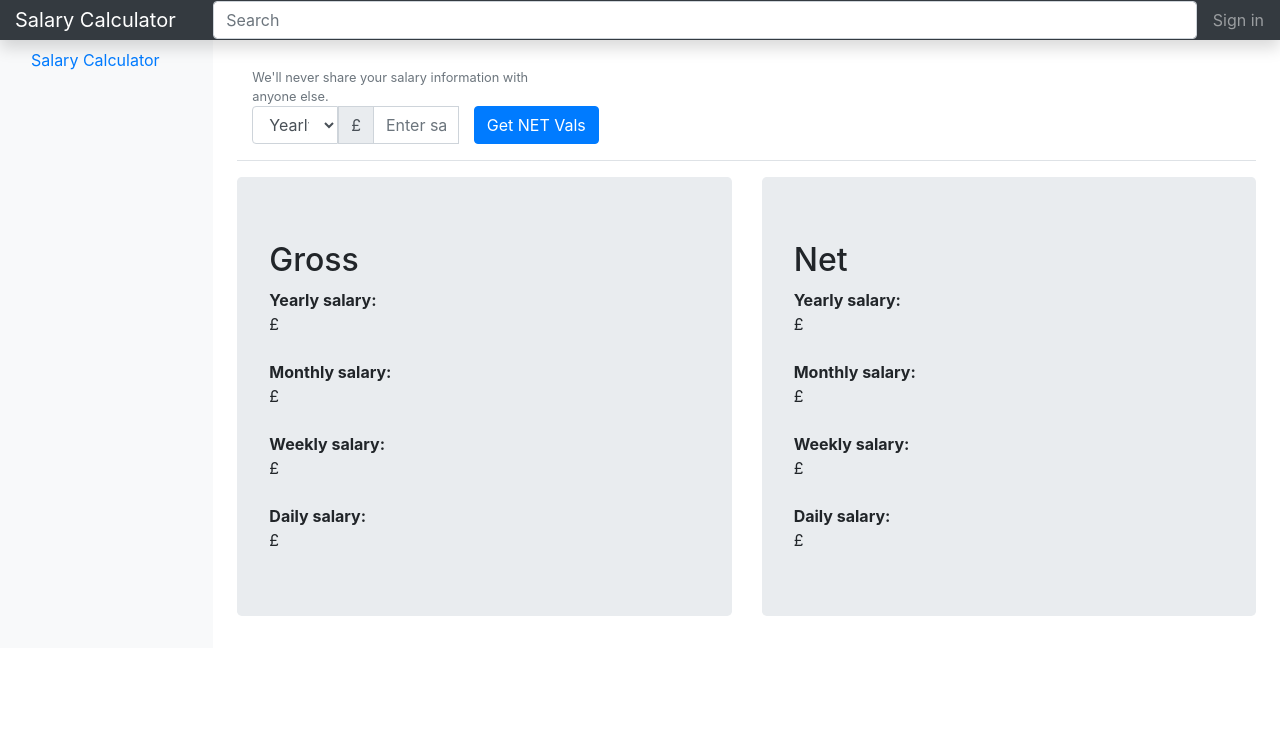
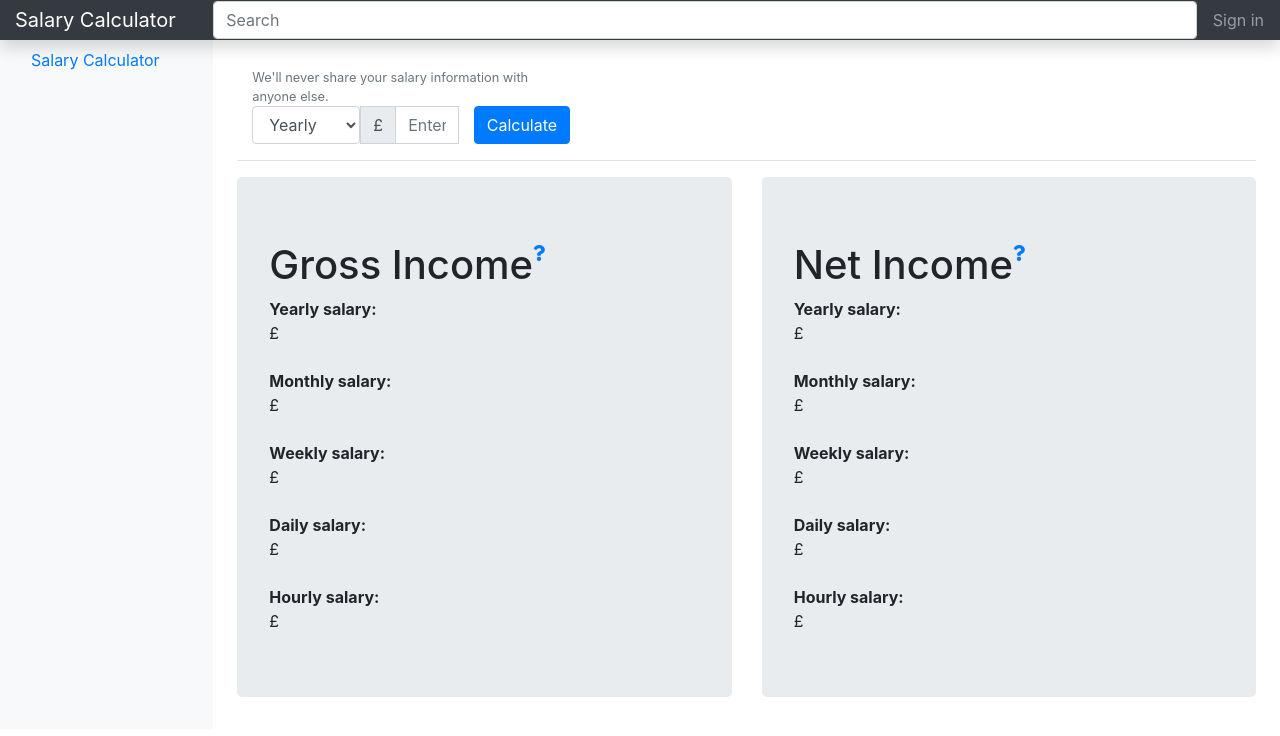
Before and after one commit to Comm4nd0/salary_calculator, a Django app: page / in a window 1280 px wide. Shown: the top 736 px of the page. Run offline with Django 3.2, Linux system fonts and the light colour scheme; some libraries are stand-ins or nearby versions.

Commit message:
changed some stuff

```diff
--- a/calculator/templates/calc.html
+++ b/calculator/templates/calc.html
@@ -9,21 +9,21 @@
                     else.
                 </small>
                 <div class="input-group mb-2">
+                    <div>
                         <select id="per" class="form-control">
                             <option value="yearly">Yearly</option>
                             <option value="monthly">Monthly</option>
                             <option value="weekly">Weekly</option>
                             <option value="daily">Daily</option>
+                            <option value="hourly">Hourly</option>
                         </select>
-
-                    <label class="sr-only" for="InputSalary">Username</label>
-
+                    </div>
                     <div class="input-group-prepend">
                         <div class="input-group-text">£</div>
                     </div>
                     <input type="text" class="form-control" id="InputSalary" placeholder="Enter salary">
                     <div class="col-4 ">
-                        <button id="getNet" class="btn btn-primary">Get NET Vals</button>
+                        <button id="getNet" class="btn btn-primary">Calculate</button>
                     </div>
                 </div>
 
@@ -34,7 +34,9 @@
             <div class="col-6">
 
                 <div class="jumbotron">
-                    <h2>Gross</h2>
+                    <div class="input-group-prepend">
+                        <h1>Gross Income </h1> <a href="#" data-toggle="tooltip" data-placement="top" title="Before Tax!"><i class="fas fa-question"></i></a>
+                    </div>
                     <strong>Yearly salary:</strong>
                     <div id="yearly">£</div>
                     <br>
@@ -46,13 +48,17 @@
                     <br>
                     <strong>Daily salary:</strong>
                     <div id="daily">£</div>
-
+                    <br>
+                    <strong>Hourly salary:</strong>
+                    <div id="hourly">£</div>
 
                 </div>
             </div>
             <div class="col-6">
                 <div class="jumbotron">
-                    <h2>Net</h2>
+                    <div class="input-group-prepend">
+                        <h1>Net Income </h1> <a href="#" data-toggle="tooltip" data-placement="top" title="After Tax!"><i class="fas fa-question"></i></a>
+                    </div>
                     <strong>Yearly salary:</strong>
                     <div id="netYearly">£</div>
                     <br>
@@ -64,6 +70,9 @@
                     <br>
                     <strong>Daily salary:</strong>
                     <div id="netDaily">£</div>
+                    <br>
+                    <strong>Hourly salary:</strong>
+                    <div id="netHourly">£</div>
                 </div>
             </div>
         </div>
@@ -71,6 +80,11 @@
 
     </main>
     <script>
+
+        $(function () {
+            $('[data-toggle="tooltip"]').tooltip()
+        })
+
         $('#getNet').click(function () {
             $.ajax({
                 type: "POST",
@@ -81,14 +95,18 @@
                     "salary": $('#InputSalary').val(),
                 },
                 success: function (data) {
+                    {#Gross#}
                     $('#yearly').html('£' + data.salary);
                     $('#monthly').html('£' + data.monthly_salary);
                     $('#weekly').html('£' + data.weekly_salary);
                     $('#daily').html('£' + data.daily_salary);
+                    $('#hourly').html('£' + data.hourly_salary);
+                    {#Net#}
                     $('#netYearly').html('£' + data.net_salary);
                     $('#netMonthly').html('£' + data.net_monthly_salary);
                     $('#netWeekly').html('£' + data.net_weekly_salary);
                     $('#netDaily').html('£' + data.net_daily_salary);
+                    $('#netHourly').html('£' + data.net_hourly_salary);
                 }
             });
 
--- a/calculator/views.py
+++ b/calculator/views.py
@@ -26,6 +26,8 @@
             salary = salary * 52
         elif per == 'daily':
             salary = salary * 261
+        elif per == 'hourly':
+            salary = (salary * 8) * 261
 
         if salary > 11850:
             taxable_salary = salary - 11850
@@ -41,14 +43,23 @@
         else:
             net_salary = salary
 
+        # National Insurance
+        if salary > 8424:
+            nic_taxable_salary = salary - 8424
+            twelve_percent_of_salary = (12 * nic_taxable_salary) / 100.0
+            twenty_percent_bracket = taxable_salary - twenty_percent_of_salary
+            net_salary = twenty_percent_bracket + 11850
+
         data = {'salary': round(salary, 2),
                 'monthly_salary': round(salary / 12, 2),
                 'weekly_salary': round(salary / 52, 2),
                 'daily_salary': round(salary / 261, 2),
+                'hourly_salary': round((salary / 261) / 8, 2),
                 'net_salary': round(net_salary, 2),
                 'net_monthly_salary': round(net_salary / 12, 2),
                 'net_weekly_salary': round(net_salary / 52, 2),
                 'net_daily_salary': round(net_salary / 261, 2),
+                'net_hourly_salary': round((net_salary / 261) / 8, 2),
                 }
         return HttpResponse(json.dumps(data), content_type='application/json')
     else:
--- a/salary_calc/templates/base.html
+++ b/salary_calc/templates/base.html
@@ -9,32 +9,29 @@
 
     <title>Automation Interface</title>
 
+    <link rel="stylesheet" href="https://stackpath.bootstrapcdn.com/bootstrap/4.1.3/css/bootstrap.min.css"
+          integrity="sha384-MCw98/SFnGE8fJT3GXwEOngsV7Zt27NXFoaoApmYm81iuXoPkFOJwJ8ERdknLPMO" crossorigin="anonymous">
     <script src="https://code.jquery.com/jquery-3.3.1.slim.min.js"
             integrity="sha384-q8i/X+965DzO0rT7abK41JStQIAqVgRVzpbzo5smXKp4YfRvH+8abtTE1Pi6jizo"
             crossorigin="anonymous"></script>
     <script src="https://cdnjs.cloudflare.com/ajax/libs/popper.js/1.14.3/umd/popper.min.js"
             integrity="sha384-ZMP7rVo3mIykV+2+9J3UJ46jBk0WLaUAdn689aCwoqbBJiSnjAK/l8WvCWPIPm49"
             crossorigin="anonymous"></script>
-    <script src="https://stackpath.bootstrapcdn.com/bootstrap/4.1.1/js/bootstrap.min.js"
-            integrity="sha384-smHYKdLADwkXOn1EmN1qk/HfnUcbVRZyYmZ4qpPea6sjB/pTJ0euyQp0Mk8ck+5T"
-            crossorigin="anonymous"></script>
         <script src="https://code.jquery.com/jquery-3.3.1.min.js"
             integrity="sha256-FgpCb/KJQlLNfOu91ta32o/NMZxltwRo8QtmkMRdAu8=" crossorigin="anonymous"></script>
-    <script src="https://maxcdn.bootstrapcdn.com/bootstrap/4.1.0/js/bootstrap.min.js"></script>
-    <script src="https://ajax.googleapis.com/ajax/libs/jquery/3.3.1/jquery.min.js"></script>
+    <script src="https://stackpath.bootstrapcdn.com/bootstrap/4.1.3/js/bootstrap.min.js"
+            integrity="sha384-ChfqqxuZUCnJSK3+MXmPNIyE6ZbWh2IMqE241rYiqJxyMiZ6OW/JmZQ5stwEULTy"
+            crossorigin="anonymous"></script>
 
-    <link rel="stylesheet" href="https://stackpath.bootstrapcdn.com/bootstrap/4.1.1/css/bootstrap.min.css"
-          integrity="sha384-WskhaSGFgHYWDcbwN70/dfYBj47jz9qbsMId/iRN3ewGhXQFZCSftd1LZCfmhktB" crossorigin="anonymous">
     <link rel="stylesheet" href="https://use.fontawesome.com/releases/v5.1.1/css/all.css"
           integrity="sha384-O8whS3fhG2OnA5Kas0Y9l3cfpmYjapjI0E4theH4iuMD+pLhbf6JI0jIMfYcK3yZ" crossorigin="anonymous">
-    <link rel="stylesheet" href="{% static 'style.css' %}">
 </head>
 <nav class="navbar navbar-dark fixed-top bg-dark flex-md-nowrap p-0 shadow">
     <a class="navbar-brand col-sm-3 col-md-2 mr-0" href="{% url 'calc' %}">Salary Calculator</a>
     <input class="form-control form-control-dark w-100" type="text" placeholder="Search" aria-label="Search">
     <ul class="navbar-nav px-3">
         <li class="nav-item text-nowrap">
-            <a class="nav-link" href="{% url 'admin' %}">Sign in</a>
+            <a class="nav-link" href="#">Sign in</a>
         </li>
     </ul>
 </nav>
@@ -82,5 +79,4 @@
             </div>
             </div>
 
-
         {% endblock %}
--- a/salary_calc/urls.py
+++ b/salary_calc/urls.py
@@ -3,7 +3,7 @@
 from calculator import views
 
 urlpatterns = [
-    path('admin/', admin.site.urls, name='admin'),
+    path('admin', admin.site.urls, name='admin'),
     path('', views.calc, name='calc'),
     path('net', views.net_calc, name='net'),
 ]
```
Lines whose indentation alone changed are shown as unchanged.
